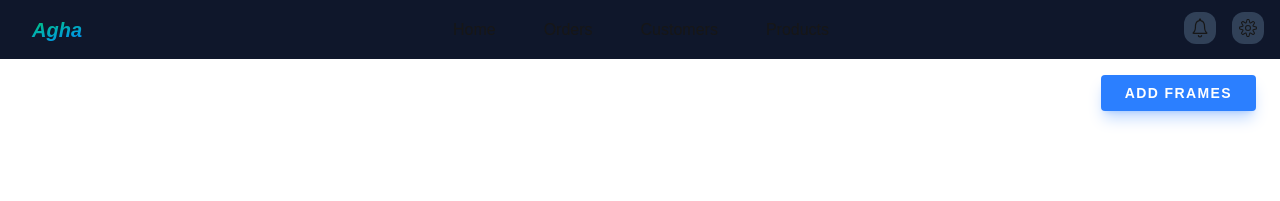
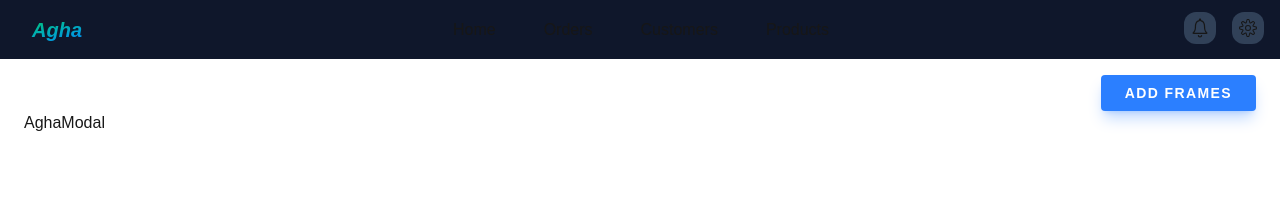
Before and after one commit to yasseragha1999/Agha-Optics, a Next.js app: page /products/frames in a window 1280 px wide. Shown: the top 201 px of the page. Built offline with nearby package versions, Linux system fonts and the light colour scheme.

Commit message:
add Component Agha Modal in Agha Table

```diff
--- a/src/components/AghaTable/AghaTable.jsx
+++ b/src/components/AghaTable/AghaTable.jsx
@@ -1,4 +1,4 @@
-
+import AghaModal from "@/components/AghaModal/AghaModal";
 
 
 const AghaTable = () => {
@@ -16,8 +16,9 @@ const AghaTable = () => {
                             cursor-pointer  tracking-widest
                             `}>{textButton.toUpperCase()}
                     </button>
+                </div>
 
-                </div>
+                <AghaModal></AghaModal>
             </section>
         </>
     );
```
